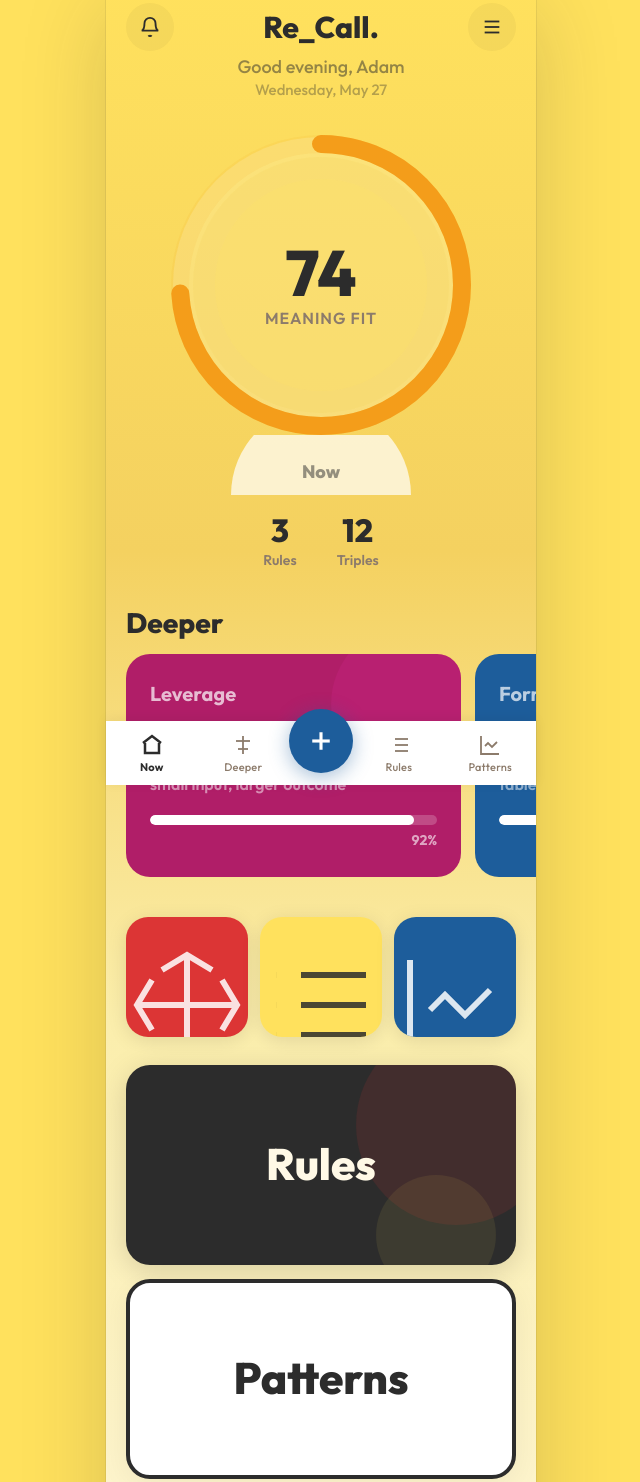
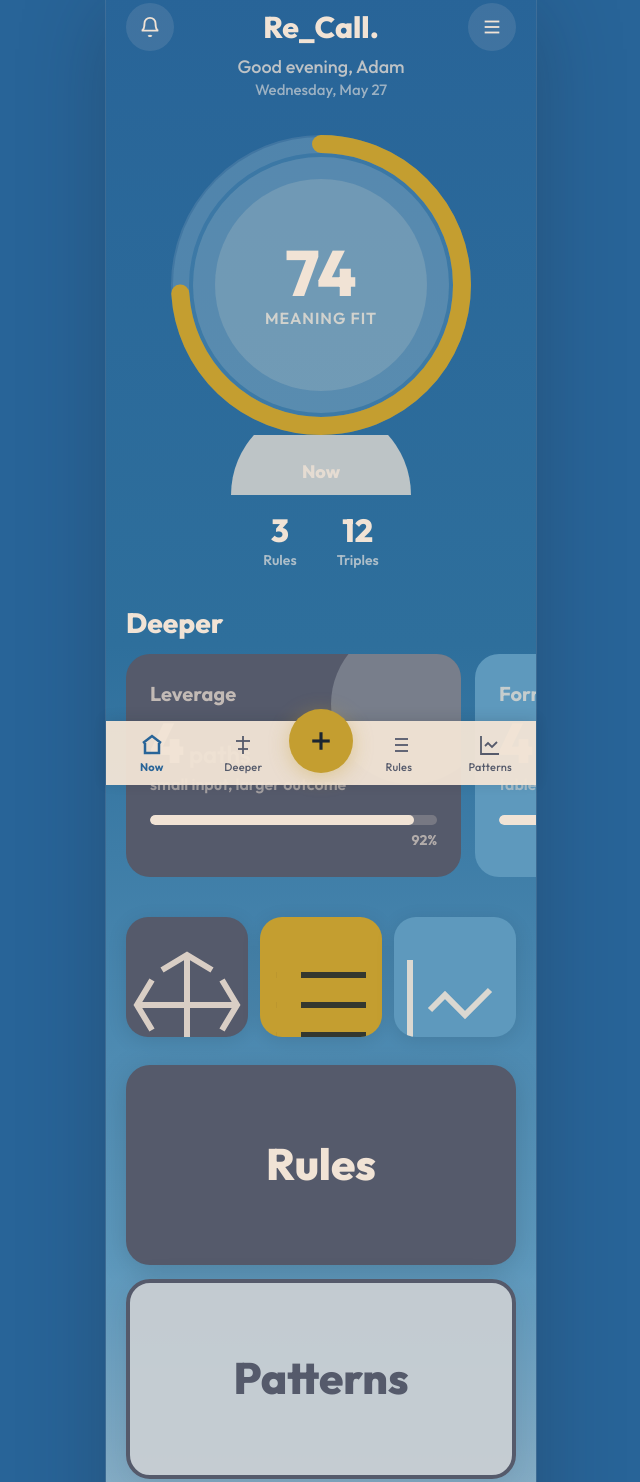
Before and after one commit to dblaira/Re_Call, a website: page public/index.html in a window 1280 px wide. Shown: the part 15-1497 px from the top of the page, without its empty margins (319-959 px from the left). Drawn offline with Linux system fonts and the light colour scheme.

Commit message:
Apply Lapis Lazuli Re_Call palette

```diff
--- a/public/index.html
+++ b/public/index.html
@@ -3,28 +3,21 @@
   <head>
     <meta charset="utf-8">
     <meta name="viewport" content="width=device-width, initial-scale=1, viewport-fit=cover">
-    <meta name="theme-color" content="#FFE15D">
+    <meta name="theme-color" content="#286498">
     <title>Re_Call</title>
     <link rel="preconnect" href="https://fonts.googleapis.com">
     <link rel="preconnect" href="https://fonts.gstatic.com" crossorigin>
     <link href="https://fonts.googleapis.com/css2?family=Outfit:wght@500;600;700;800&display=swap" rel="stylesheet">
     <style>
       :root {
-        --sun: #FFE15D;
-        --sun-light: #F4D160;
-        --sun-pale: #FBEEAC;
-        --orange: #F49D1A;
-        --red: #DC3535;
-        --magenta: #B01E68;
-        --ocean: #1D5D9B;
-        --ocean-light: #75C2F6;
-        --sand: #FBEEAC;
-        --cream: #FFF9E6;
-        --charcoal: #2C2C2C;
-        --warm-gray: #8C7B6B;
+        --black-coral: #555A6B;
+        --lapis: #286498;
+        --cerulean-frost: #5E99BD;
+        --american-silver: #C9CFD3;
+        --satin-gold: #C49E30;
+        --ink: #1B2530;
+        --paper: #F1E3D5;
         --white: #FFFFFF;
-        --green: #27AE60;
-        --purple: #7B1FA2;
         --font: "Outfit", "Avenir Next", "Helvetica Neue", sans-serif;
       }
 
@@ -33,14 +26,14 @@
       }
 
       html {
-        background: var(--sun);
+        background: var(--lapis);
       }
 
       body {
         margin: 0;
         min-height: 100vh;
-        background: var(--sun);
-        color: var(--charcoal);
+        background: var(--lapis);
+        color: var(--american-silver);
         font-family: var(--font);
         overflow-x: hidden;
         -webkit-font-smoothing: antialiased;
@@ -58,7 +51,7 @@
 
       .app-shell {
         min-height: 100vh;
-        background: linear-gradient(180deg, var(--sun) 0%, var(--sun-light) 30%, var(--sand) 55%, var(--cream) 100%);
+        background: linear-gradient(180deg, var(--lapis) 0%, #2E6F9C 35%, var(--cerulean-frost) 68%, var(--american-silver) 100%);
         overflow-x: hidden;
         padding-top: env(safe-area-inset-top, 0px);
         padding-bottom: calc(env(safe-area-inset-bottom, 0px) + 88px);
@@ -79,8 +72,8 @@
         height: 48px;
         border: 0;
         border-radius: 50%;
-        background: rgba(44, 44, 44, 0.04);
-        color: var(--charcoal);
+        background: rgba(201, 207, 211, 0.14);
+        color: var(--paper);
         display: flex;
         align-items: center;
         justify-content: center;
@@ -91,7 +84,7 @@
         margin: 0;
         font-size: 30px;
         font-weight: 800;
-        color: var(--charcoal);
+        color: var(--paper);
         letter-spacing: 0;
         line-height: 1;
       }
@@ -104,14 +97,14 @@
       .greeting {
         margin: 0;
         font-size: 18px;
-        color: rgba(44, 44, 44, 0.5);
+        color: rgba(241, 227, 213, 0.74);
         font-weight: 500;
       }
 
       .date-line {
         margin: 2px 0 0;
         font-size: 15px;
-        color: rgba(44, 44, 44, 0.35);
+        color: rgba(201, 207, 211, 0.72);
         font-weight: 500;
       }
 
@@ -155,19 +148,19 @@
         font-size: 64px;
         font-weight: 800;
         line-height: 1;
-        color: var(--charcoal);
+        color: var(--paper);
       }
 
       .ring-label {
         margin-top: 4px;
         font-size: 16px;
         font-weight: 600;
-        color: var(--warm-gray);
+        color: rgba(241, 227, 213, 0.76);
         letter-spacing: 0.06em;
         text-transform: uppercase;
       }
 
-      .half-sun {
+      .ring-base {
         position: absolute;
         bottom: 0;
         left: 50%;
@@ -181,7 +174,7 @@
         transform: translateX(-50%);
         font-size: 18px;
         font-weight: 800;
-        color: rgba(44, 44, 44, 0.5);
+        color: rgba(241, 227, 213, 0.78);
       }
 
       .stat-row {
@@ -194,7 +187,7 @@
       .stat-value {
         font-size: 32px;
         font-weight: 800;
-        color: var(--charcoal);
+        color: var(--paper);
         line-height: 1;
       }
 
@@ -202,7 +195,7 @@
         margin-top: 4px;
         font-size: 14px;
         font-weight: 600;
-        color: var(--warm-gray);
+        color: rgba(201, 207, 211, 0.82);
       }
 
       .section {
@@ -214,7 +207,7 @@
         padding: 0 20px;
         font-size: 28px;
         font-weight: 800;
-        color: var(--charcoal);
+        color: var(--paper);
         line-height: 1.05;
       }
 
@@ -241,7 +234,7 @@
         min-height: 200px;
         border-radius: 24px;
         padding: 28px 24px;
-        color: var(--white);
+        color: var(--paper);
         display: flex;
         flex-direction: column;
         justify-content: space-between;
@@ -300,14 +293,14 @@
 
       .progress-bar {
         height: 10px;
-        background: rgba(255, 255, 255, 0.2);
+        background: rgba(241, 227, 213, 0.22);
         border-radius: 5px;
         overflow: hidden;
       }
 
       .progress-fill {
         height: 100%;
-        background: var(--white);
+        background: var(--paper);
         border-radius: 5px;
       }
 
@@ -364,13 +357,13 @@
       }
 
       .big-card.light {
-        background: var(--white);
-        border: 4px solid var(--charcoal);
-        box-shadow: 0 6px 30px rgba(0, 0, 0, 0.06);
+        background: rgba(201, 207, 211, 0.94);
+        border: 4px solid var(--black-coral);
+        box-shadow: 0 6px 30px rgba(27, 37, 48, 0.12);
       }
 
       .big-card.dark {
-        background: var(--charcoal);
+        background: var(--black-coral);
       }
 
       .big-card h3 {
@@ -385,33 +378,11 @@
       }
 
       .dark h3 {
-        color: var(--cream);
+        color: var(--paper);
       }
 
       .light h3 {
-        color: var(--charcoal);
-      }
-
-      .orb-one {
-        position: absolute;
-        right: -40px;
-        top: -40px;
-        width: 200px;
-        height: 200px;
-        border-radius: 50%;
-        background: var(--red);
-        opacity: 0.12;
-      }
-
-      .orb-two {
-        position: absolute;
-        right: 20px;
-        bottom: -30px;
-        width: 120px;
-        height: 120px;
-        border-radius: 50%;
-        background: var(--sun);
-        opacity: 0.08;
+        color: var(--black-coral);
       }
 
       .recent {
@@ -419,7 +390,7 @@
       }
 
       .recent-card {
-        background: var(--white);
+        background: rgba(201, 207, 211, 0.92);
         border-radius: 24px;
         padding: 24px;
         box-shadow: 0 4px 24px rgba(0, 0, 0, 0.06);
@@ -437,7 +408,7 @@
         align-items: center;
         gap: 16px;
         padding: 16px 18px;
-        background: var(--sand);
+        background: rgba(241, 227, 213, 0.74);
         border-radius: 16px;
       }
 
@@ -448,19 +419,19 @@
       .recent-title {
         font-size: 18px;
         font-weight: 700;
-        color: var(--charcoal);
+        color: var(--ink);
       }
 
       .recent-sub {
         margin-top: 4px;
         font-size: 14px;
-        color: var(--warm-gray);
+        color: var(--black-coral);
       }
 
       .recent-score {
         font-size: 20px;
         font-weight: 800;
-        color: var(--orange);
+        color: var(--satin-gold);
         white-space: nowrap;
       }
 
@@ -470,8 +441,8 @@
         right: 0;
         bottom: 0;
         z-index: 10;
-        background: var(--white);
-        box-shadow: 0 -2px 12px rgba(0, 0, 0, 0.06);
+        background: rgba(241, 227, 213, 0.96);
+        box-shadow: 0 -2px 12px rgba(27, 37, 48, 0.14);
         padding-bottom: env(safe-area-inset-bottom, 0px);
       }
 
@@ -490,14 +461,14 @@
         flex-direction: column;
         align-items: center;
         justify-content: center;
-        color: var(--warm-gray);
+        color: var(--black-coral);
         font-size: 11px;
         font-weight: 500;
         letter-spacing: 0.02em;
       }
 
       .tab.active {
-        color: var(--charcoal);
+        color: var(--lapis);
         font-weight: 700;
       }
 
@@ -514,9 +485,9 @@
         flex-shrink: 0;
         border: 0;
         border-radius: 50%;
-        background: var(--ocean);
-        color: var(--white);
-        box-shadow: 0 4px 20px rgba(29, 93, 155, 0.4);
+        background: var(--satin-gold);
+        color: var(--ink);
+        box-shadow: 0 4px 20px rgba(196, 158, 48, 0.38);
         display: flex;
         align-items: center;
         justify-content: center;
@@ -526,7 +497,7 @@
         .app-shell {
           max-width: 430px;
           margin: 0 auto;
-          box-shadow: 0 0 0 1px rgba(44, 44, 44, 0.08), 0 24px 80px rgba(44, 44, 44, 0.18);
+          box-shadow: 0 0 0 1px rgba(201, 207, 211, 0.14), 0 24px 80px rgba(27, 37, 48, 0.28);
         }
 
         .bottom-tabs {
@@ -564,20 +535,20 @@
         <section class="hero" aria-label="Current reminder">
           <div class="recall-ring">
             <svg class="ring-layer" width="300" height="300" aria-hidden="true">
-              <circle cx="150" cy="150" r="148" fill="#FBEEAC" opacity="0.35"></circle>
-              <circle cx="150" cy="150" r="128" fill="#F4D160" opacity="0.25"></circle>
-              <circle cx="150" cy="150" r="106" fill="#FFE15D" opacity="0.18"></circle>
+              <circle cx="150" cy="150" r="148" fill="#5E99BD" opacity="0.35"></circle>
+              <circle cx="150" cy="150" r="128" fill="#C9CFD3" opacity="0.2"></circle>
+              <circle cx="150" cy="150" r="106" fill="#F1E3D5" opacity="0.16"></circle>
             </svg>
             <svg class="progress-layer" width="300" height="300" aria-hidden="true">
-              <circle cx="150" cy="150" r="141" fill="none" stroke="rgba(244, 157, 26, 0.09)" stroke-width="18"></circle>
-              <circle cx="150" cy="150" r="141" fill="none" stroke="#F49D1A" stroke-width="18" stroke-dasharray="885.93" stroke-dashoffset="230.34" stroke-linecap="round"></circle>
+              <circle cx="150" cy="150" r="141" fill="none" stroke="rgba(201, 207, 211, 0.15)" stroke-width="18"></circle>
+              <circle cx="150" cy="150" r="141" fill="none" stroke="#C49E30" stroke-width="18" stroke-dasharray="885.93" stroke-dashoffset="230.34" stroke-linecap="round"></circle>
             </svg>
             <div class="ring-center">
               <div class="ring-number">74</div>
               <div class="ring-label">meaning fit</div>
             </div>
-            <svg class="half-sun" width="200" height="60" viewBox="0 0 200 60" aria-hidden="true">
-              <path d="M 10 60 A 90 90 0 0 1 190 60" fill="#FFFFFF" opacity="0.7"></path>
+            <svg class="ring-base" width="200" height="60" viewBox="0 0 200 60" aria-hidden="true">
+              <path d="M 10 60 A 90 90 0 0 1 190 60" fill="#F1E3D5" opacity="0.74"></path>
             </svg>
             <div class="ring-percent">Now</div>
           </div>
@@ -597,7 +568,7 @@
         <section class="section" aria-labelledby="deeper-title">
           <h2 class="section-title" id="deeper-title">Deeper</h2>
           <div class="carousel">
-            <article class="metric-card" style="background: var(--magenta); --glow: #C92585;">
+            <article class="metric-card" style="background: var(--black-coral); --glow: var(--american-silver);">
               <div class="metric-content">
                 <div class="metric-label">Leverage</div>
                 <div class="metric-value">4<span> paths</span></div>
@@ -609,7 +580,7 @@
               </div>
             </article>
 
-            <article class="metric-card" style="background: var(--ocean); --glow: var(--ocean-light);">
+            <article class="metric-card" style="background: var(--cerulean-frost); --glow: var(--paper);">
               <div class="metric-content">
                 <div class="metric-label">Format</div>
                 <div class="metric-value">4<span> shapes</span></div>
@@ -621,7 +592,7 @@
               </div>
             </article>
 
-            <article class="metric-card" style="background: var(--orange); --glow: #FBBA42;">
+            <article class="metric-card" style="background: var(--satin-gold); --glow: var(--paper); color: var(--ink);">
               <div class="metric-content">
                 <div class="metric-label">Time</div>
                 <div class="metric-value">4<span> scans</span></div>
@@ -636,21 +607,19 @@
         </section>
 
         <section class="quick-actions" aria-label="Primary actions">
-          <a class="quick-action" href="/api/recommendations" aria-label="Recommendations" style="background: var(--red); color: var(--white);">
+          <a class="quick-action" href="/api/recommendations" aria-label="Recommendations" style="background: var(--black-coral); color: var(--paper);">
             <svg viewBox="0 0 24 24" fill="none" stroke="currentColor" stroke-width="1.2"><path d="M12 2v20"/><path d="m17 5-5-3-5 3"/><path d="m17 19-5 3-5-3"/><path d="M2 12h20"/><path d="m5 7-3 5 3 5"/><path d="m19 7 3 5-3 5"/></svg>
           </a>
-          <a class="quick-action" href="#rules" aria-label="Rules" style="background: var(--sun); color: var(--charcoal);">
+          <a class="quick-action" href="#rules" aria-label="Rules" style="background: var(--satin-gold); color: var(--ink);">
             <svg viewBox="0 0 24 24" fill="none" stroke="currentColor" stroke-width="1.2"><path d="M8 6h13"/><path d="M8 12h13"/><path d="M8 18h13"/><path d="M3 6h.01"/><path d="M3 12h.01"/><path d="M3 18h.01"/></svg>
           </a>
-          <a class="quick-action" href="#patterns" aria-label="Patterns" style="background: var(--ocean); color: var(--white);">
+          <a class="quick-action" href="#patterns" aria-label="Patterns" style="background: var(--cerulean-frost); color: var(--paper);">
             <svg viewBox="0 0 24 24" fill="none" stroke="currentColor" stroke-width="1.2"><path d="M3 3v18h18"/><path d="m19 9-5 5-4-4-3 3"/></svg>
           </a>
         </section>
 
         <section class="big-card-pad" id="rules">
           <a href="/api/recommendations" class="big-card dark">
-            <span class="orb-one"></span>
-            <span class="orb-two"></span>
             <h3>Rules</h3>
           </a>
         </section>
```
